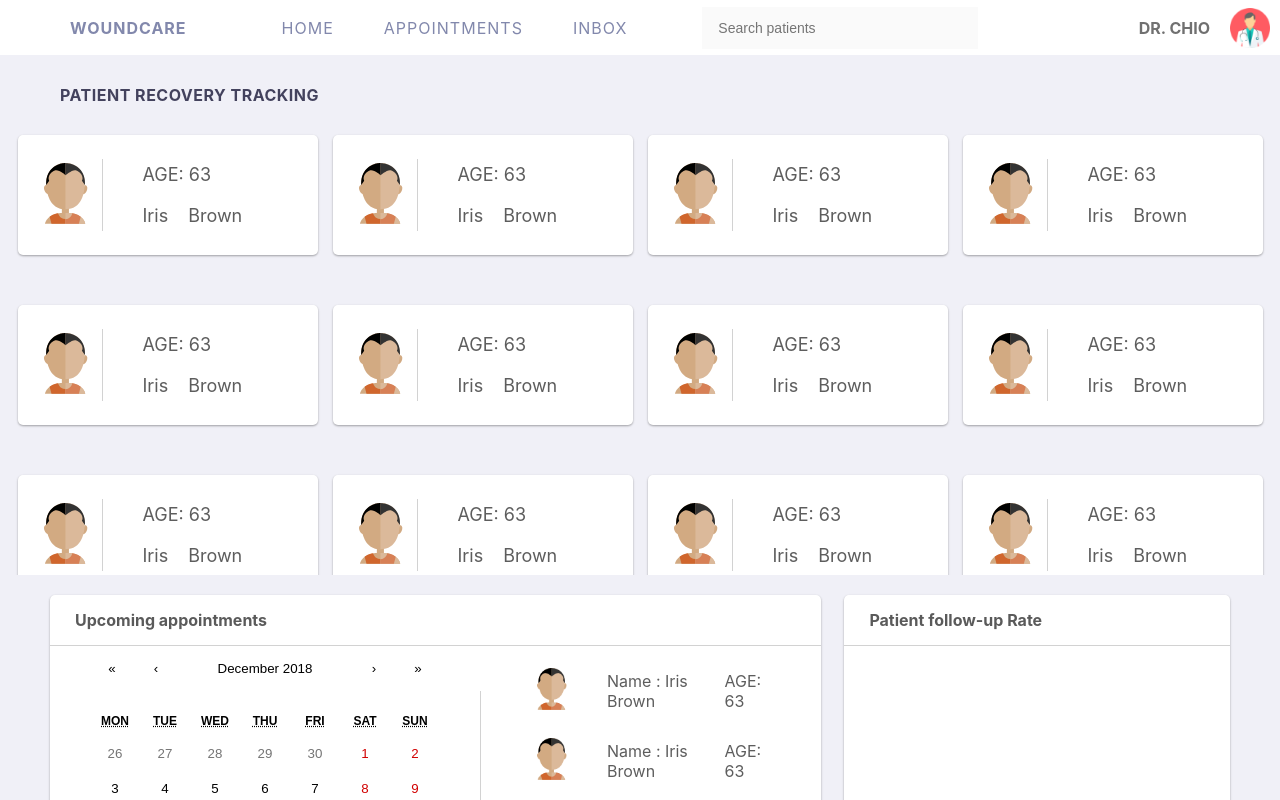
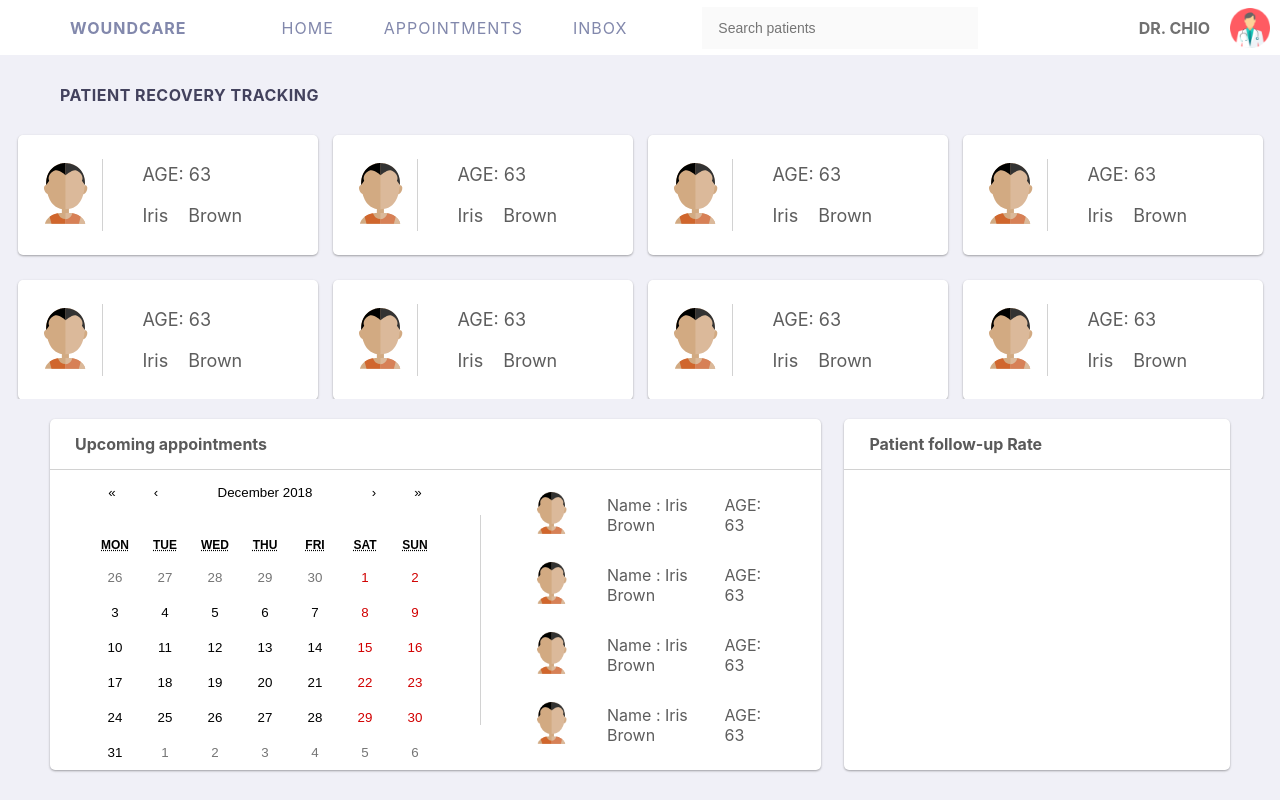
Before and after one commit to Sachinx0e/WoundCare-Frontend, a React (Create React App) app: page / in a window 1280 px wide. Shown: the top 800 px of the page. Built offline with nearby package versions, Linux system fonts and the light colour scheme.

Commit message:
Fixed margin collapse

```diff
--- a/src/pages/Homepage.js
+++ b/src/pages/Homepage.js
@@ -50,7 +50,7 @@ class Homepage extends Component {
 
     getPatients = () => {
         var patients  = []
-        for(var i =0;i<3;i++){
+        for(var i =0;i<4;i++){
             patients.push(i)
         }
         return patients;
@@ -115,6 +115,7 @@ const styles = StyleSheet.create({
     page : {
         display: "flex",
         flexDirection: "column",
+        height: "100vh"
     },
 
     appointmentsOverviewContainer: {
@@ -122,7 +123,8 @@ const styles = StyleSheet.create({
         flexDirection: "row",
         marginTop: 20,
         marginLeft: 50,
-        marginRight: 50
+        marginRight: 50,
+        marginBottom: 30
     },
 
     patientLabelContainer : {
@@ -161,12 +163,11 @@ const styles = StyleSheet.create({
     },
 
     patientContainer: {
-        display: "flex",
-        flexDirection: "column",
+        display: "inline-block",
         marginTop: 20,
         marginLeft: 10,
         marginRight: 10,
-        height: 450,
+        flex: 1,
         overflowY: "auto"
     },
 
@@ -174,8 +175,7 @@ const styles = StyleSheet.create({
         display : "flex",
         flexDirection: "row",
         justifyContent: "space-around",
-        marginBottom: 20,
-        paddingBottom: 20
+        marginBottom: 15,
     },
 
     patientItem: {
```
